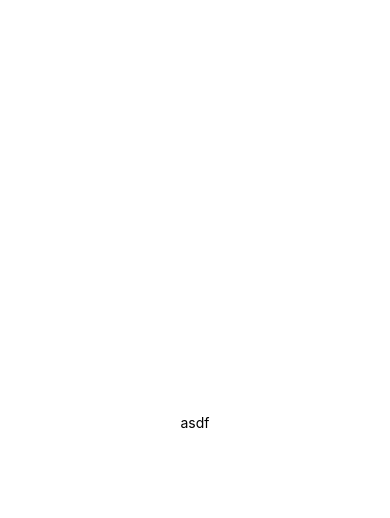
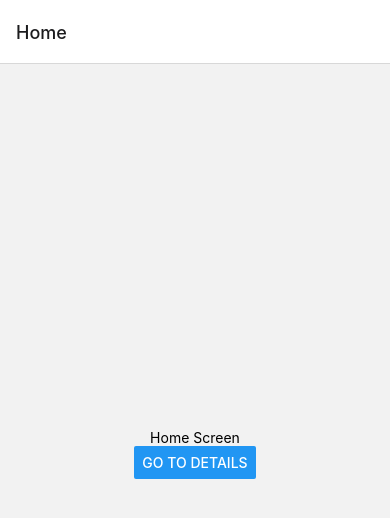
Before and after one commit to Philip-general/bookScrap, a React Native app: screen / in a window 390 px wide. Shown: the top 518 px of the page. Built offline with nearby package versions, Linux system fonts and the light colour scheme.

Commit message:
stack navigator practice

```diff
--- a/App.js
+++ b/App.js
@@ -1,34 +1,55 @@
-import { StatusBar } from 'expo-status-bar'
-import { StyleSheet, Text, View } from 'react-native'
-import { initializeApp } from 'firebase/app'
-import { getDatabase } from 'firebase/database'
-import config from './confing'
+import { StatusBar } from "expo-status-bar";
+import { StyleSheet, Text, View, Button } from "react-native";
+import { initializeApp } from "firebase/app";
+import { getDatabase } from "firebase/database";
+import config from "./confing";
+import { createNativeStackNavigator } from "@react-navigation/native-stack";
+import { NavigationContainer } from "@react-navigation/native";
 
 const firebaseConfig = {
   apiKey: config.FIREBASE_DATABASE_API_KEY,
   authDomain: config.FIREBASE_AUTH_URL,
   databaseURL: config.FIREBASE_DATABASE_URL,
   storageBucket: config.FIREBASE_STORAGE_URL,
+};
+const app = initializeApp(firebaseConfig);
+const database = getDatabase(app);
+
+function HomeScreen({ navigation }) {
+  return (
+    <View style={styles.container}>
+      <Text>Home Screen</Text>
+      <Button
+        title="Go to Details"
+        onPress={() => navigation.navigate("Details")}
+      />
+    </View>
+  );
 }
+function DetailsScreen() {
+  return (
+    <View style={{ flex: 1, alignItems: "center", justifyContent: "center" }}>
+      <Text>Details Screen</Text>
+    </View>
+  );
+}
+const Stack = createNativeStackNavigator();
 
-const app = initializeApp(firebaseConfig)
-// Get a reference to the database service
-const database = getDatabase(app)
-console.log(firebaseConfig)
 export default function App() {
   return (
-    <View style={styles.container}>
-      <Text>asdf</Text>
-      <StatusBar style="auto" />
-    </View>
-  )
+    <NavigationContainer>
+      <Stack.Navigator>
+        <Stack.Screen name="Home" component={HomeScreen} />
+        <Stack.Screen name="Details" component={DetailsScreen} />
+      </Stack.Navigator>
+    </NavigationContainer>
+  );
 }
 
 const styles = StyleSheet.create({
   container: {
     flex: 1,
-    backgroundColor: '#fff',
-    alignItems: 'center',
-    justifyContent: 'center',
+    alignItems: "center",
+    justifyContent: "center",
   },
-})
+});
--- a/package.json
+++ b/package.json
@@ -20,8 +20,7 @@
     "react-native-config": "^1.4.5",
     "react-native-dotenv": "^3.3.1",
     "react-native-safe-area-context": "3.3.2",
-    "react-native-screens": "~3.10.1",
-    "react-native-web": "0.17.1"
+    "react-native-screens": "~3.10.1"
   },
   "devDependencies": {
     "@babel/core": "^7.12.9"
```
Also changed, not shown: 2 other files (tests, documents, lock files or other folders).
